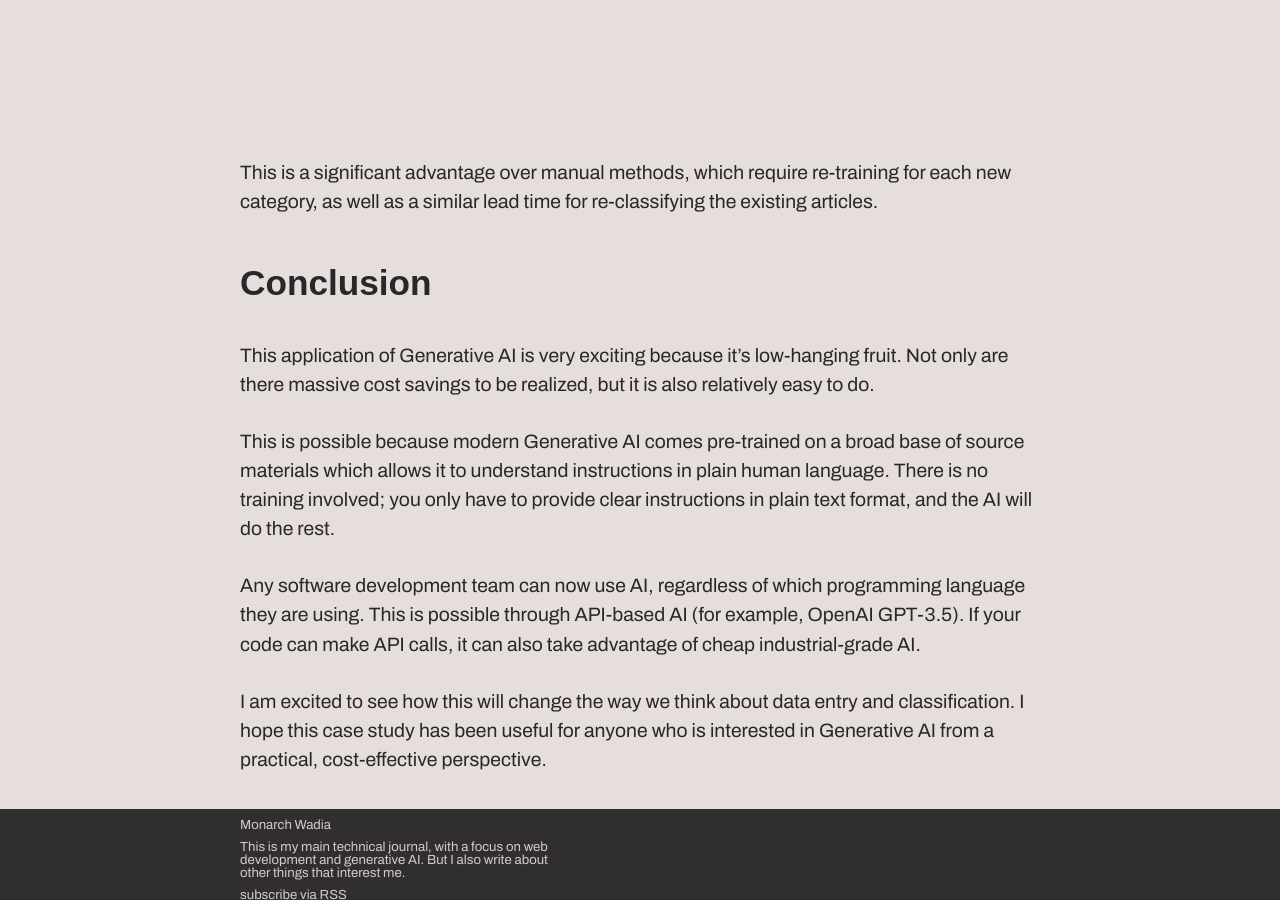
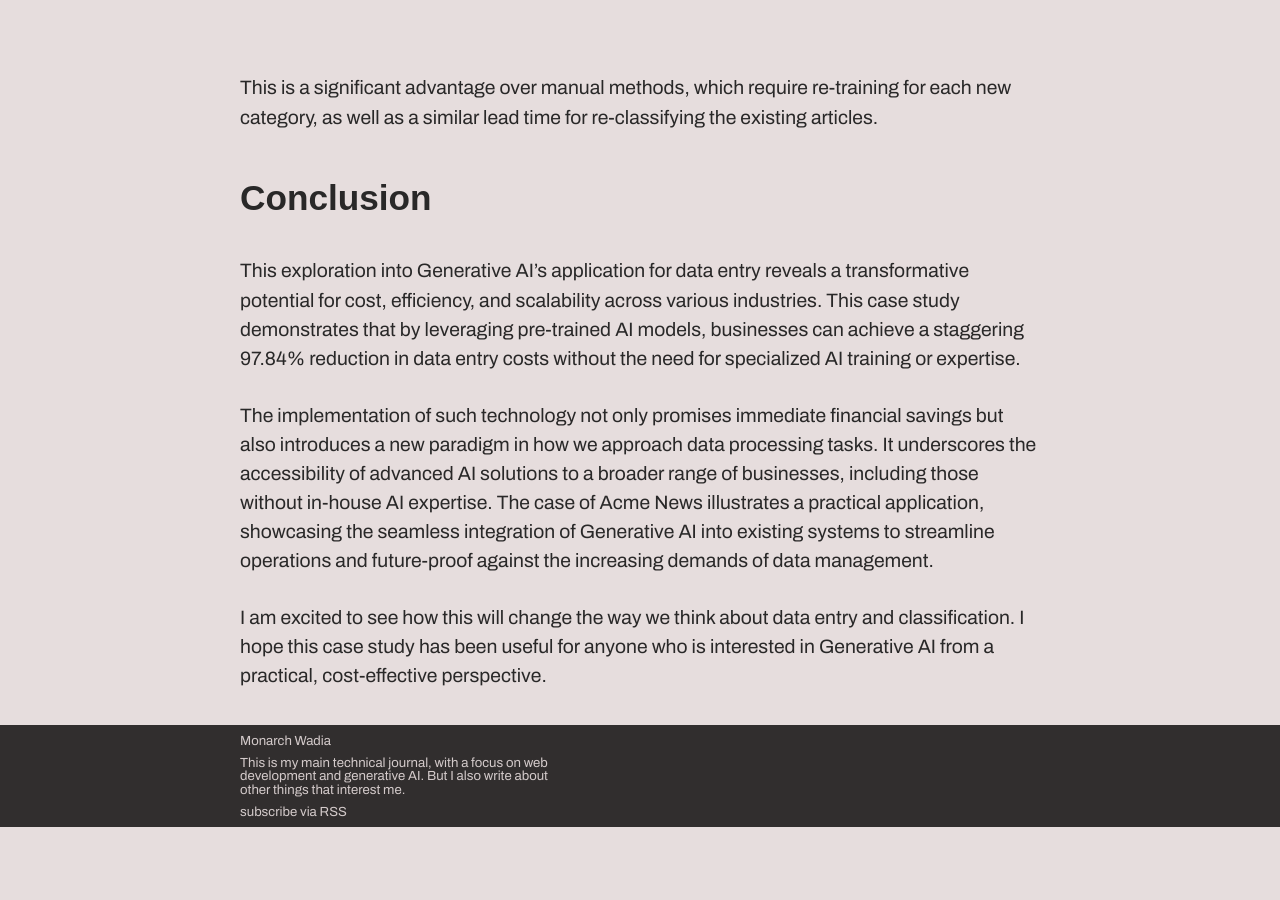
Before and after one commit to monarchwadia/blog-monarchwadia.com, a Jekyll site: the page built from _posts/2024-02-12-ai-cost-reduction-for-data-entry.md, in a window 1280 px wide and 900 px high, scrolled down 10296 px. Built offline with Jekyll 4.4.1, drawn with Linux system fonts in a browser that asks for light colours; some web fonts are replaced; the table of contents is made by our own code; after the commit the page ends 11123 px from its top, so only the background shows below that; some of the changed text lies outside the part shown.

Commit message:
Finished! At least, first draft.

```diff
--- a/_posts/2024-02-12-ai-cost-reduction-for-data-entry.md
+++ b/_posts/2024-02-12-ai-cost-reduction-for-data-entry.md
@@ -1,10 +1,10 @@
 ---
-title: "Generative AI slashes data entry costs by 97% without model training or fine-tuning. Here's how."
+title: "How Generative AI slashes data entry costs by 97% without training."
 layout: post
 date: 2024-02-12
 tags: gpt-4 ai genai generative-ai data-entry business cost calculator
 toc: true
-excerpt: According to my calculations, a whopping 97.84% reduction in unit cost of data entry can be realized using Generative AI, without any custom fine-tuning or training of models (i.e. through using just prompts to guide the model’s behaviour). This is very exciting, because prompting is very cost efficient, comparable to traditional software development methods.
+excerpt: I show how a 97.84% reduction in unit cost of data entry can be realized using Generative AI, without custom AI model training. This is a case study along with a technical overview of architecture and implementation.
 ---
 
 # Introduction
@@ -20,7 +20,7 @@
 
 Before doing my calculations, I had some idea about how much money could be saved using GenAI. But, to be honest, the result was so dramatic that even I was surprised.
 
-According to my calculations, a whopping **97.84% reduction in unit cost of data entry** (🤯!!) could be realized using Generative AI, using just prompting, without any custom fine-tuning or training of models.
+According to my calculations, a whopping **97.84% reduction in unit cost of data entry** (!!) could be realized using Generative AI, using just prompting, without any custom fine-tuning or training of models.
 
 I am sharing my results here in the form of a fictional case study. I hope this will be useful for anyone who is interested in the cost-effectiveness of Generative AI, especially in a data entry setting.
 
@@ -98,7 +98,7 @@
 
 As AI models improve, the cost of using AI will continue to decrease, while the cost of using data entry clerks will continue to increase. This is because the cost of using AI is based on the cost of computing power, which is decreasing, while the cost of using data entry clerks is based on the cost of labor, which is increasing.
 
-# The technical architecture of the new AI-driven system
+# Technical Implementation
 
 >💡 **Did you know:** Generative AI systems are flexible. They can be rolled into either  a **batch process** or an **API action**. AI-driven processes can read database entries, classify them, and save the new information back to the database.
 
@@ -241,11 +241,9 @@
 
 # Conclusion
 
-This application of Generative AI is very exciting because it's low-hanging fruit. Not only are there massive cost savings to be realized, but it is also relatively easy to do.
+This exploration into Generative AI's application for data entry reveals a transformative potential for cost, efficiency, and scalability across various industries. This case study demonstrates that by leveraging pre-trained AI models, businesses can achieve a staggering 97.84% reduction in data entry costs without the need for specialized AI training or expertise.
 
-This is possible because modern Generative AI comes pre-trained on a broad base of source materials which allows it to understand instructions in plain human language. There is no training involved; you only have to provide clear instructions in plain text format, and the AI will do the rest.
-
-Any software development team can now use AI, regardless of which programming language they are using. This is possible through API-based AI (for example, OpenAI GPT-3.5). If your code can make API calls, it can also take advantage of cheap industrial-grade AI.
+The implementation of such technology not only promises immediate financial savings but also introduces a new paradigm in how we approach data processing tasks. It underscores the accessibility of advanced AI solutions to a broader range of businesses, including those without in-house AI expertise. The case of Acme News illustrates a practical application, showcasing the seamless integration of Generative AI into existing systems to streamline operations and future-proof against the increasing demands of data management.
 
 I am excited to see how this will change the way we think about data entry and classification. I hope this case study has been useful for anyone who is interested in Generative AI from a practical, cost-effective perspective.
 
```
